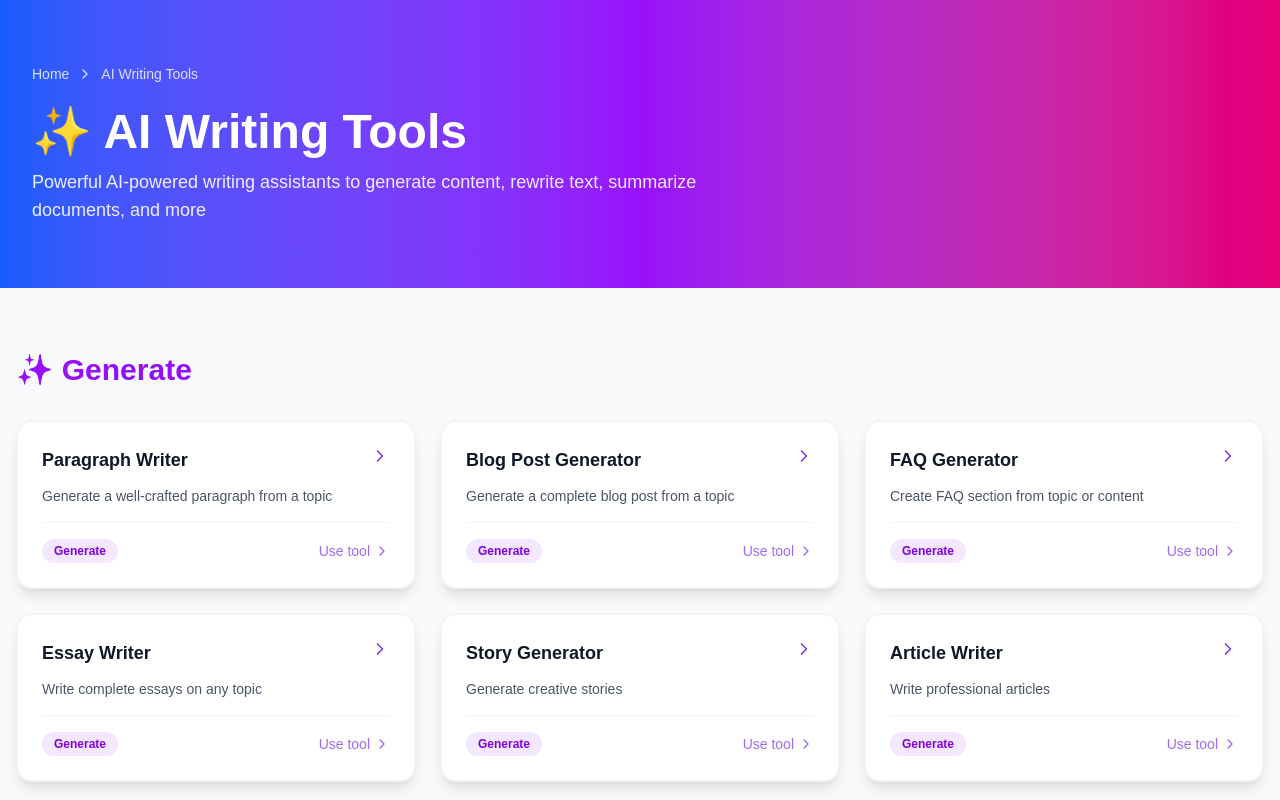
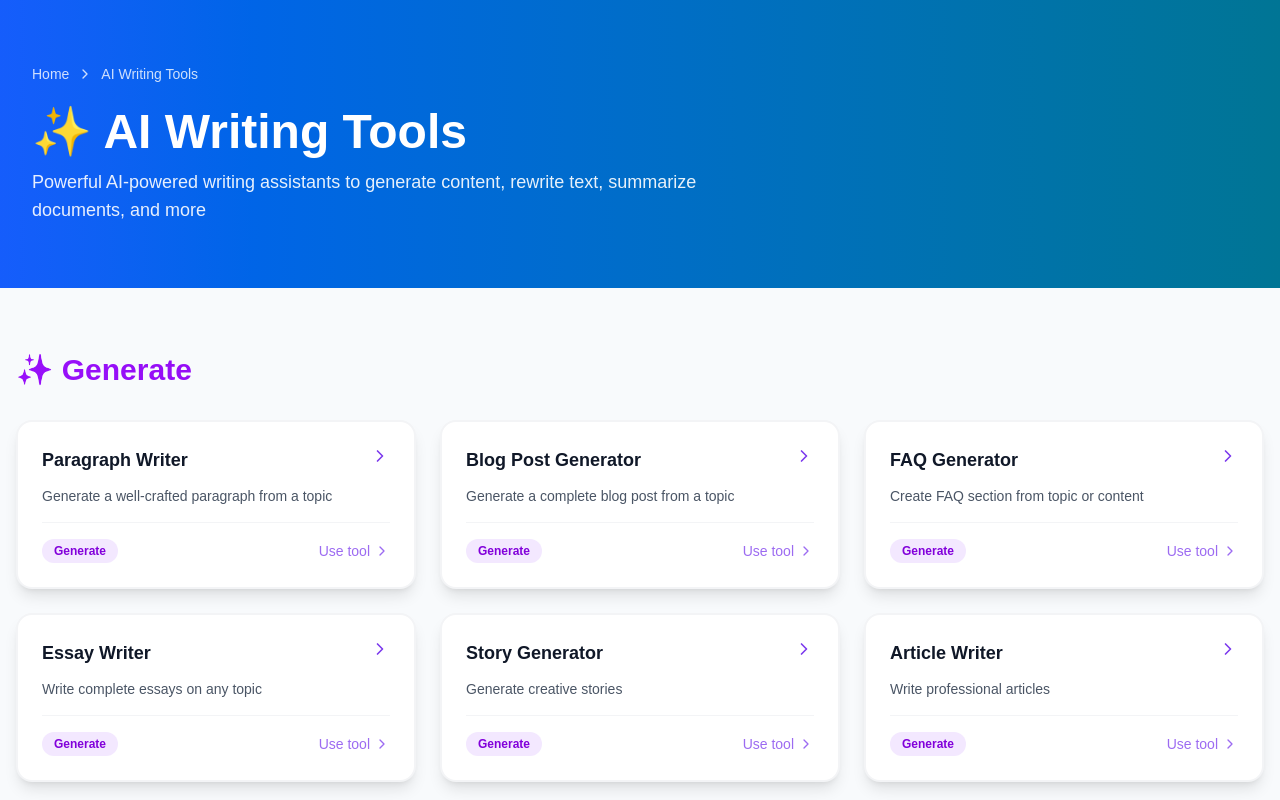
Before and after one commit to simplifymove/simplifytools, a Next.js app: page /tools/ai-write in a window 1280 px wide. Shown: the top 800 px of the page. Built offline with nearby package versions, Linux system fonts and the light colour scheme.

Commit message:
refactor: Change AI-write main page to blue theme

```diff
--- a/app/tools/ai-write/page.tsx
+++ b/app/tools/ai-write/page.tsx
@@ -52,14 +52,7 @@ export default function AIWriteToolsPage() {
   return (
     <main className="min-h-screen bg-slate-50">
       {/* Premium Header */}
-      <div className="relative bg-gradient-to-r from-blue-600 via-purple-600 to-pink-600 py-16 px-4 md:px-8 overflow-hidden">
-        {/* Animated background shapes */}
-        <motion.div
-          className="absolute top-0 right-0 w-96 h-96 bg-white/10 rounded-full mix-blend-multiply filter blur-3xl"
-          animate={{ x: [0, 30, -20, 0], y: [0, -30, 20, 0] }}
-          transition={{ duration: 10, repeat: Infinity }}
-        />
-
+      <div className="relative bg-gradient-to-r from-blue-600 to-cyan-700 py-16 px-4 md:px-8 overflow-hidden">
         <div className="max-w-7xl mx-auto relative z-10">
           {/* Breadcrumb */}
           <div className="flex items-center gap-2 text-white/80 text-sm mb-6">
@@ -173,7 +166,7 @@ export default function AIWriteToolsPage() {
 
       {/* CTA Section */}
       <motion.div
-        className="bg-gradient-to-r from-blue-600 via-purple-600 to-pink-600 text-white py-16 px-4"
+        className="bg-gradient-to-r from-blue-600 to-cyan-700 text-white py-16 px-4"
         initial={{ opacity: 0 }}
         animate={{ opacity: 1 }}
         transition={{ delay: 0.5 }}
```
